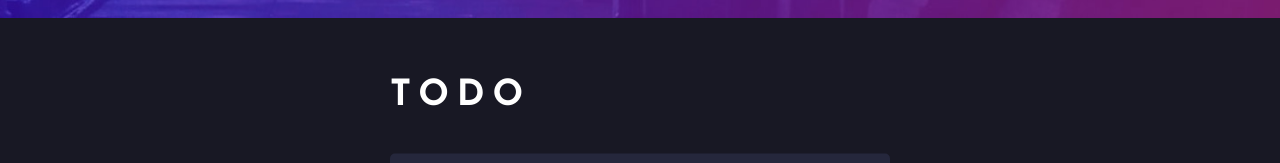
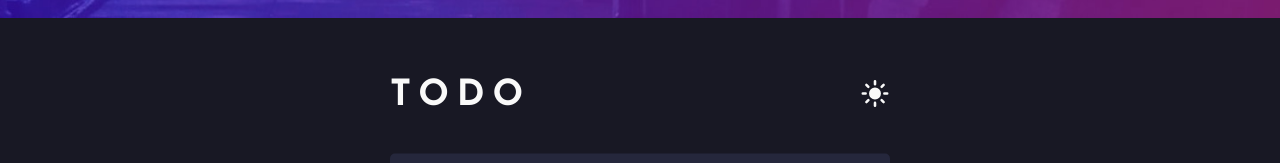
Before and after one commit to 1234p/Todo-App, a React (Vite) app in the folder client/: page / in a window 1280 px wide. Shown: the part 249-412 px from the top of the page. Built offline with nearby package versions, Linux system fonts and the light colour scheme.

Commit message:
feat: implement theme toggle functionality with icons and update styles

```diff
--- a/client/src/App.scss
+++ b/client/src/App.scss
@@ -26,8 +26,8 @@ body {
   justify-content: center;
 }
 
-/* Styles */
-.todo__content {
+.todo {
+  &__content {
     position: absolute;
     top: 50%;
     left: 50%;
@@ -35,19 +35,32 @@ body {
     width: 500px;
   }
 
-/* Header Styles */
-.todo__header {
+  // Header Section
+  &__header {
     display: flex;
     justify-content: space-between;
+    align-items: center;
   }
 
-.todo__title {
+  &__title {
     text-transform: uppercase;
-  color: #fff;
+    color: #f9f9f9;
     letter-spacing: 8px;
   }
 
-.todo {
+  &__theme-switch {
+    color: #f9f9f9;
+
+    svg {
+      width: 30px;
+      height: 30px;
+    }
+
+    &:hover {
+      cursor: pointer;
+    }
+  }
+
   // Input For Adding a TODO
   &__add-todo {
     width: 100%;
--- a/client/src/App.tsx
+++ b/client/src/App.tsx
@@ -1,15 +1,24 @@
 import { useState } from "react";
 import { FaPlus } from "react-icons/fa";
+import { IoMoon, IoSunny } from "react-icons/io5";
 import "./App.scss";
+
+type theme = "light" | "dark";
 
 export default function App() {
   const [isHover, setIsHover] = useState<boolean>(false);
+  const [theme, setTheme] = useState<theme>("dark");
+
+  const handleToggleTheme = () =>
+    theme === "light" ? setTheme("dark") : setTheme("light");
 
   return (
     <div className="todo__content">
       <header className="todo__header">
         <h1 className="todo__title">Todo</h1>
-        <div className="todo__theme-switch"></div>
+        <div className="todo__theme-switch" onClick={handleToggleTheme}>
+          {theme === "dark" ? <IoSunny /> : <IoMoon />}
+        </div>
       </header>
 
       <div className="todo__add-todo">
```
Lines whose indentation alone changed are shown as unchanged.
